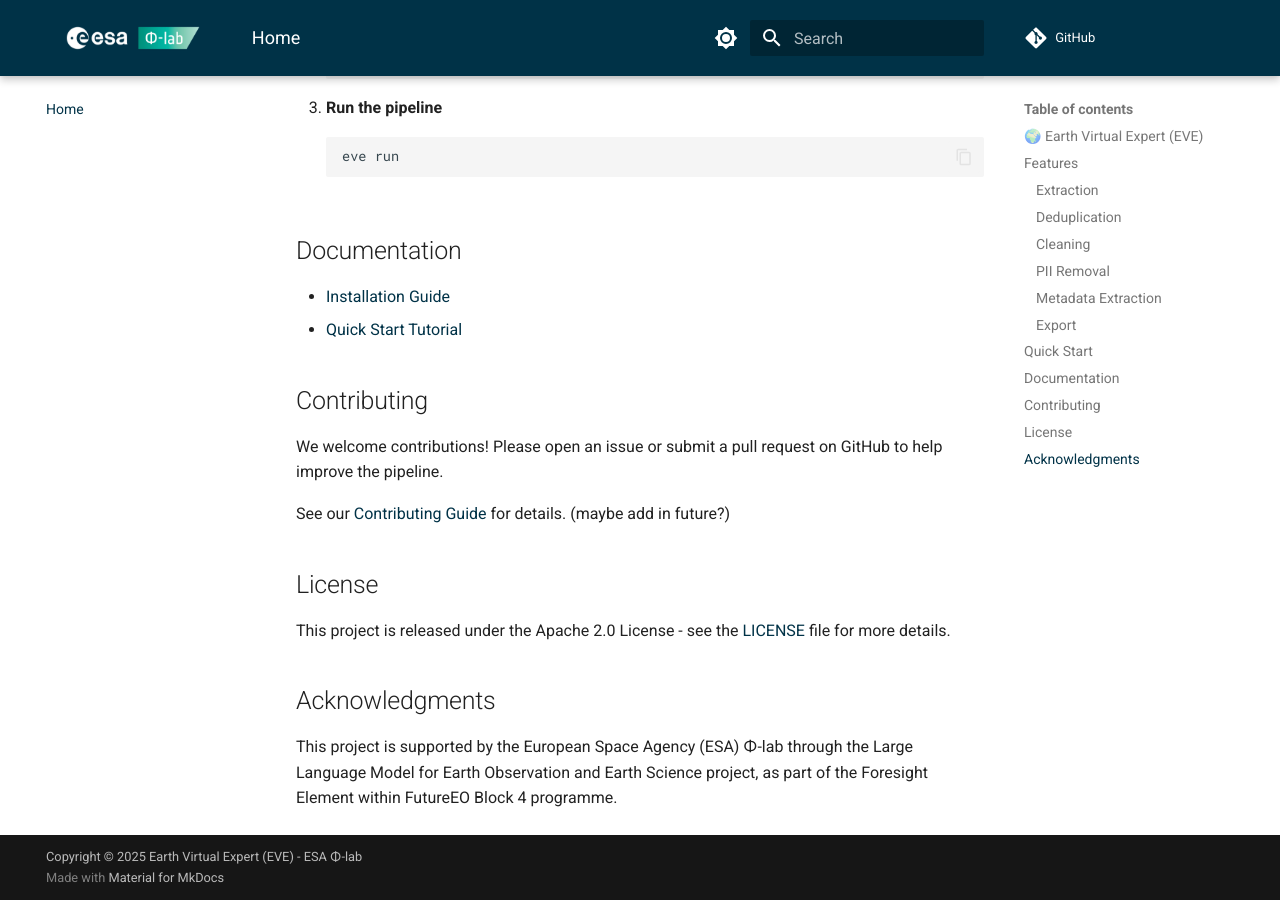
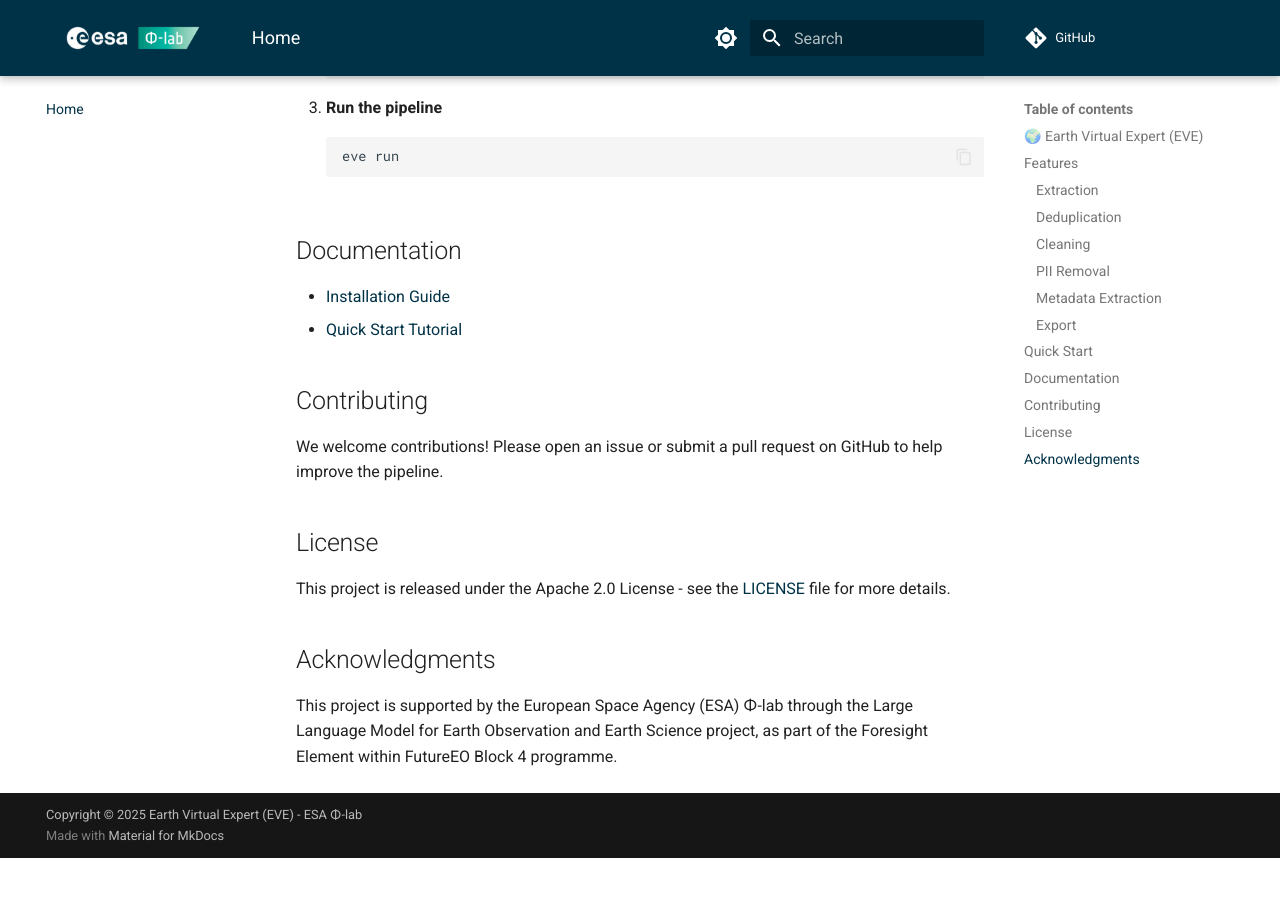
Before and after one commit to eve-esa/data-processing, an MkDocs documentation site: the page built from docs/index.md, in a window 1280 px wide and 900 px high, scrolled down 2063 px. Built offline with MkDocs 1.6.1 and Material for MkDocs 9.7.7, drawn with Linux system fonts in a browser that asks for light colours; comment, search, counter and statistics services are not loaded; after the commit the page ends 2921 px from its top, so only the background shows below that; some of the changed lines change nothing that is shown.

Commit message:
fix module not found

```diff
--- a/docs/index.md
+++ b/docs/index.md
@@ -84,8 +84,6 @@
 
 We welcome contributions! Please open an issue or submit a pull request on GitHub to help improve the pipeline.
 
-See our [Contributing Guide](development/contributing.md) for details. (maybe add in future?)
-
 ## License
 
 This project is released under the Apache 2.0 License - see the [LICENSE](https://github.com/eve-esa/eve-pipeline/blob/main/LICENSE) file for more details.
--- a/mkdocs.yml
+++ b/mkdocs.yml
@@ -64,7 +64,7 @@
   - mkdocstrings:
       handlers:
         python:
-          paths: [eve]
+          paths: [.]  # Current directory
           options:
             docstring_style: google
             show_source: true
```
Also changed, not shown: site/index.html, site/search/search_index.json.
